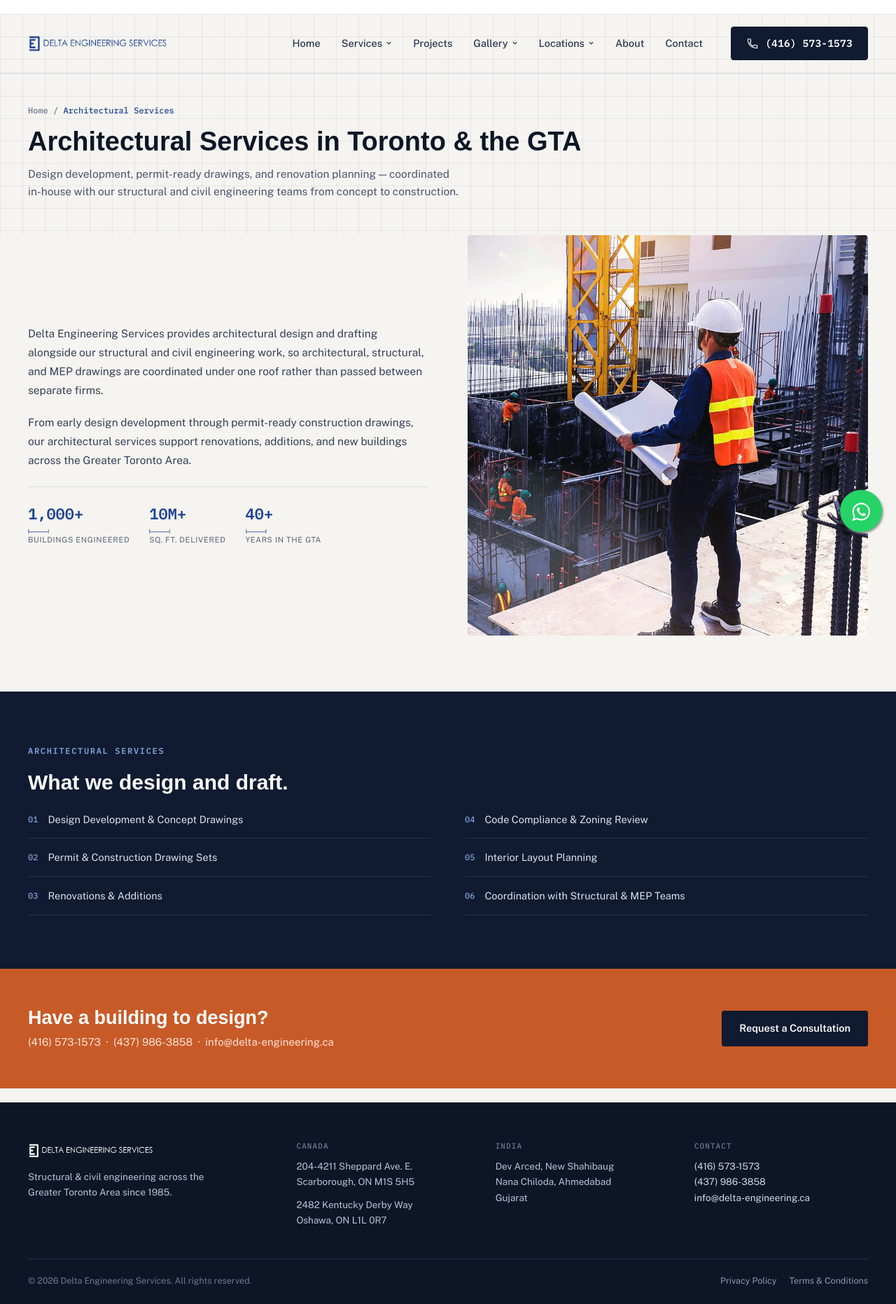
After one commit to achyuthkv/delta-engineering, a WordPress theme: the page made by architectural_services.php in a window 1280 px wide. The commit adds this page. Shown: the whole page at 70% size. Run offline with PHP 8.4 and a stand-in for WordPress, Linux system fonts and the light colour scheme; the site name, menu and one post (Sample post) are stand-ins, and other content is empty; some web fonts are replaced.

Commit message:
Add Architectural Services as a sixth discipline
Adds architectural_services.php as a new service page (design
development, permit drawings, renovation planning), following the
same structure as the other discipline pages, and wires it into every
place the five disciplines were previously listed:

- header.php: added as the first item in the Services nav dropdown
- index.php: heading updated to "Six disciplines, one firm.", new
  service card added first in the grid, and the "Have a project in
  mind?" CTA card restructured to span the full grid row (new
  .de-svc-card-cta class in redesign.css) so a 7-item grid doesn't
  end with a visually stranded single card
- india_engineering_services.php: added to the Core Disciplines list
  (now 6 items in a 3+3 two-column grid) and stat count updated
- sitemap.xml: new entry for the page

Verified with php -l, a sitemap well-formedness check, and headless
Chromium screenshots of the homepage grid, the nav dropdown, the new
page, and the India page's disciplines section.

Co-Authored-By: Claude Sonnet 5 <noreply@anthropic.com>
Claude-Session: https://claude.ai/code/session_01XSfLQtecFzUUCDzcZ2GDZh

```diff
--- /dev/null
+++ b/architectural_services.php
@@ -0,0 +1,104 @@
+<!DOCTYPE html>
+<!--[if lt IE 7 ]> <html class="ie6"> <![endif]-->
+<!--[if IE 7 ]>    <html class="ie7"> <![endif]-->
+<!--[if IE 8 ]>    <html class="ie8"> <![endif]-->
+<!--[if IE 9 ]>    <html class="ie9"> <![endif]-->
+<!--[if (gt IE 9)|!(IE)]><!--><html lang="en"><!--<![endif]-->
+<head>
+	<meta charset="utf-8">
+
+    <meta http-equiv="X-UA-Compatible" content="IE=edge">
+    <meta name="viewport" content="width=device-width, initial-scale=1">
+
+    <meta name="description" content="Architectural services in Toronto and the Greater Toronto Area — design development, permit drawings, and renovation planning, coordinated with our structural and civil engineering teams.">
+    <meta name="author" content="Delta Engineering Services">
+    <link rel="canonical" href="https://www.delta-engineering.ca/architectural_services.php">
+    <meta property="og:type" content="website">
+    <meta property="og:site_name" content="Delta Engineering Services">
+    <meta property="og:title" content="Architectural Services in Toronto &amp; the GTA | Delta Engineering">
+    <meta property="og:description" content="Design development, permit drawings, and renovation planning, coordinated with our structural and civil engineering teams across Toronto and the Greater Toronto Area.">
+    <meta property="og:url" content="https://www.delta-engineering.ca/architectural_services.php">
+    <meta property="og:image" content="https://www.delta-engineering.ca/assets/images/logo.png">
+
+	<script type="application/ld+json">
+	{
+		"@context": "https://schema.org",
+		"@type": "Service",
+		"serviceType": "Architectural Services",
+		"name": "Architectural Services",
+		"description": "Design development, permit drawings, and renovation planning, coordinated with our structural and civil engineering teams across Toronto and the Greater Toronto Area.",
+		"provider": { "@type": "ProfessionalService", "name": "Delta Engineering Services", "url": "https://www.delta-engineering.ca/" },
+		"areaServed": "Greater Toronto Area",
+		"url": "https://www.delta-engineering.ca/architectural_services.php"
+	}
+	</script>
+
+	<title>Architectural Services in Toronto &amp; the GTA | Delta Engineering</title>
+
+	<?php
+	include 'header.php';
+	?>
+
+	<main>
+
+		<!-- Banner -->
+		<div class="de-banner de-blueprint-bg">
+			<div class="de-banner-inner">
+				<div class="de-crumbs"><a href="index.php">Home</a> / <span class="cur">Architectural Services</span></div>
+				<h1>Architectural Services in Toronto &amp; the GTA</h1>
+				<p>Design development, permit-ready drawings, and renovation planning — coordinated in-house with our structural and civil engineering teams from concept to construction.</p>
+			</div>
+		</div>
+
+		<!-- Intro -->
+		<div class="de-intro">
+			<div class="de-intro-grid">
+				<div class="de-intro-copy">
+					<p>Delta Engineering Services provides architectural design and drafting alongside our structural and civil engineering work, so architectural, structural, and MEP drawings are coordinated under one roof rather than passed between separate firms.</p>
+					<p>From early design development through permit-ready construction drawings, our architectural services support renovations, additions, and new buildings across the Greater Toronto Area.</p>
+					<div class="de-intro-stats">
+						<div class="de-stat"><div class="n">1,000+</div><div class="l">Buildings Engineered</div></div>
+						<div class="de-stat"><div class="n">10M+</div><div class="l">Sq. Ft. Delivered</div></div>
+						<div class="de-stat"><div class="n">40+</div><div class="l">Years in the GTA</div></div>
+					</div>
+				</div>
+				<img src="assets/images/slider/02_02.jpg" alt="Architectural design work, GTA">
+			</div>
+		</div>
+
+		<!-- Spec list -->
+		<div class="de-spec">
+			<div class="de-spec-inner">
+				<div class="de-section-eyebrow" style="color:#7fa0d9">Architectural Services</div>
+				<h2>What we design and draft.</h2>
+				<div class="de-spec-grid">
+					<div>
+						<div class="de-spec-row"><span class="de-spec-tick">01</span><p>Design Development &amp; Concept Drawings</p></div>
+						<div class="de-spec-row"><span class="de-spec-tick">02</span><p>Permit &amp; Construction Drawing Sets</p></div>
+						<div class="de-spec-row"><span class="de-spec-tick">03</span><p>Renovations &amp; Additions</p></div>
+					</div>
+					<div>
+						<div class="de-spec-row"><span class="de-spec-tick">04</span><p>Code Compliance &amp; Zoning Review</p></div>
+						<div class="de-spec-row"><span class="de-spec-tick">05</span><p>Interior Layout Planning</p></div>
+						<div class="de-spec-row"><span class="de-spec-tick">06</span><p>Coordination with Structural &amp; MEP Teams</p></div>
+					</div>
+				</div>
+			</div>
+		</div>
+
+		<!-- CTA band -->
+		<div class="de-cta-band">
+			<div class="de-cta-band-inner">
+				<div>
+					<h2>Have a building to design?</h2>
+					<p>(416) 573-1573 &nbsp;&middot;&nbsp; (437) 986-3858 &nbsp;&middot;&nbsp; info@delta-engineering.ca</p>
+				</div>
+				<a href="contact_us.php" class="de-btn-primary">Request a Consultation</a>
+			</div>
+		</div>
+
+	</main>
+
+	<?php
+	include 'footer.php';
+	?>
--- a/assets/css/redesign.css
+++ b/assets/css/redesign.css
@@ -165,6 +165,16 @@
 .de-svc-icon svg { width: 22px; height: 22px; stroke: var(--de-brand); }
 .de-svc-card h3 { font-size: 17px; margin: 0; color: #14203a; }
 .de-svc-card p { font-size: 14px; line-height: 1.55; color: #57607a; margin: 0; flex-grow: 1; }
+/* Spans the full grid row so a trailing CTA card never sits alone,
+   stranded next to empty grid cells, when the card count doesn't divide
+   evenly by the 3-column grid. */
+.de-svc-card-cta {
+	grid-column: 1 / -1;
+	flex-direction: row; align-items: center; justify-content: space-between; gap: 24px;
+}
+@media (max-width: 767px) {
+	.de-svc-card-cta { flex-direction: column; align-items: flex-start; }
+}
 .de-svc-link { font-family: "IBM Plex Mono", monospace; font-size: 12.5px; font-weight: 600; color: var(--de-brand); display: inline-flex; align-items: center; gap: 6px; }
 .de-svc-link svg { width: 12px; height: 12px; }
 
--- a/header.php
+++ b/header.php
@@ -226,6 +226,7 @@
 					</a>
 
 					<div class="de-nav-dropdown-menu">
+						<a href="architectural_services.php" title="Architectural Services">Architectural Services</a>
 						<a href="structural_engineering.php" title="Structural Engineering">Structural Engineering</a>
 						<a href="civil_engineering.php" title="Civil Engineering">Civil Engineering</a>
 						<a href="infrastructure_and_municipal_engineering.php"
--- a/sitemap.xml
+++ b/sitemap.xml
@@ -10,6 +10,12 @@
 <url>
   <loc>https://www.delta-engineering.ca/about_us.php</loc>
   <lastmod>2026-09-02</lastmod>
+  <changefreq>monthly</changefreq>
+  <priority>0.80</priority>
+</url>
+<url>
+  <loc>https://www.delta-engineering.ca/architectural_services.php</loc>
+  <lastmod>2026-09-09</lastmod>
   <changefreq>monthly</changefreq>
   <priority>0.80</priority>
 </url>
```
Also changed, not shown: index.php (+14 -5 lines), india_engineering_services.php (+8 -7 lines).
